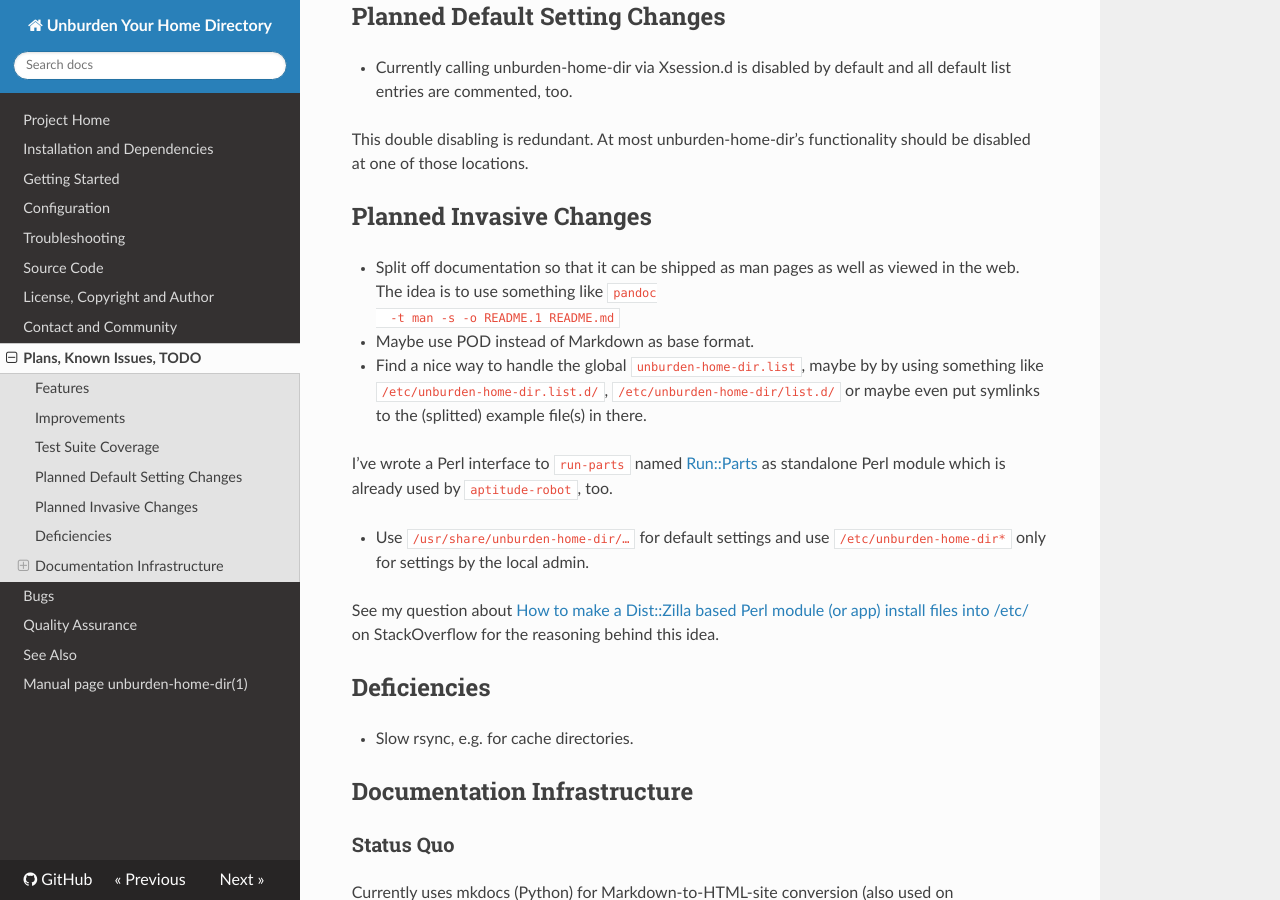
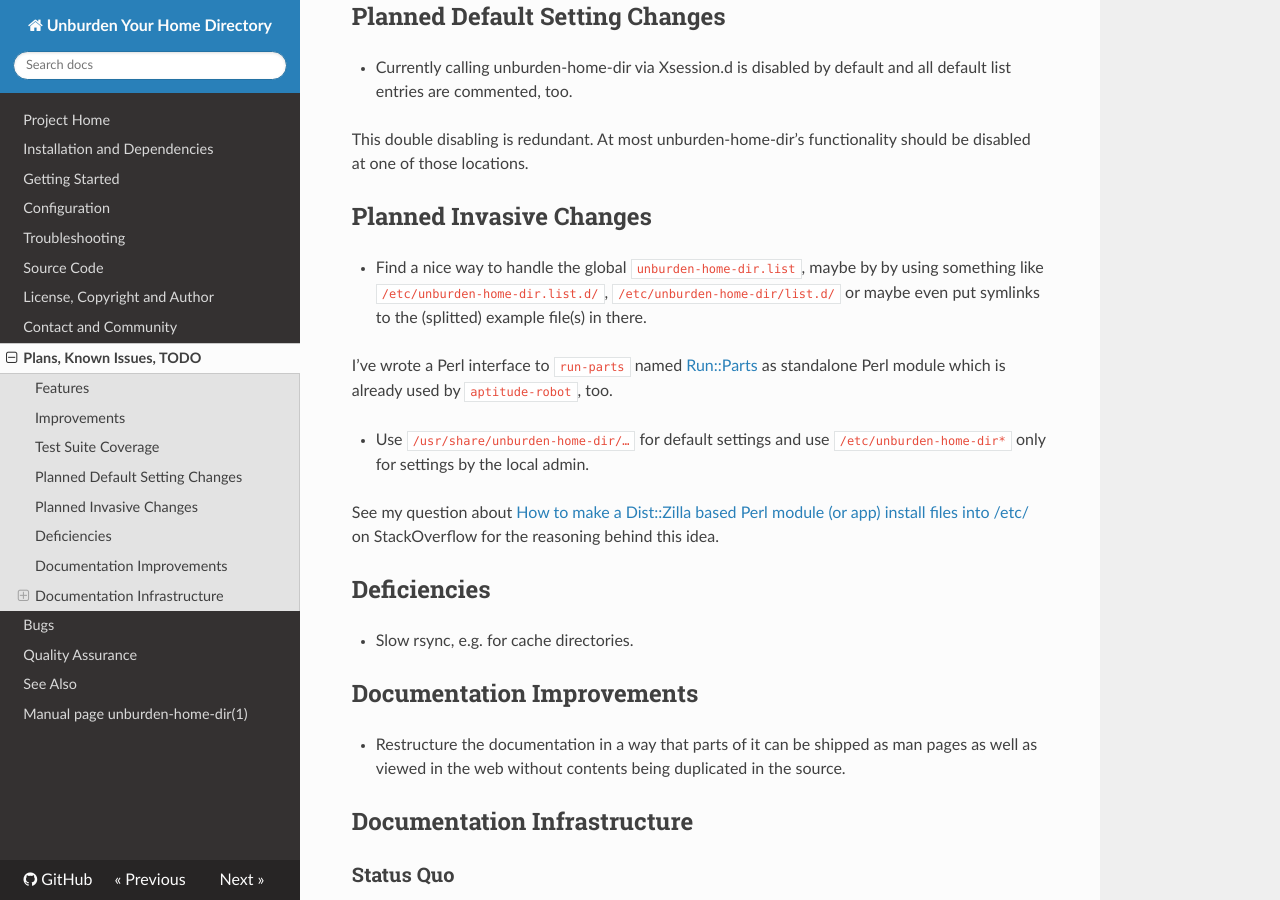
Before and after one commit to xtaran/unburden-home-dir, an MkDocs documentation site: the page built from docs/todo.md, in a window 1280 px wide and 900 px high, scrolled down 942 px. Built offline with MkDocs 1.6.1, drawn with Linux system fonts in a browser that asks for light colours; nearby versions of some CDN libraries; old or Windows-style settings are respelled for this version of MkDocs.

Commit message:
TODO: The invasive documentation change has happened
It just leaves some less invasive ideas open.

```diff
--- a/docs/todo.md
+++ b/docs/todo.md
@@ -62,12 +62,6 @@ Planned Default Setting Changes
 Planned Invasive Changes
 ------------------------
 
-* Split off documentation so that it can be shipped as man pages as
-  well as viewed in the web. The idea is to use something like `pandoc
-  -t man -s -o README.1 README.md`
-
-  * Maybe use POD instead of Markdown as base format.
-
 * Find a nice way to handle the global `unburden-home-dir.list`, maybe
   by by using something like `/etc/unburden-home-dir.list.d/`,
   `/etc/unburden-home-dir/list.d/` or maybe even put symlinks to the
@@ -88,6 +82,13 @@ Deficiencies
 ------------
 
 * Slow rsync, e.g. for cache directories.
+
+Documentation Improvements
+--------------------------
+
+* Restructure the documentation in a way that parts of it can be
+  shipped as man pages as well as viewed in the web without contents
+  being duplicated in the source.
 
 Documentation Infrastructure
 ----------------------------
```
